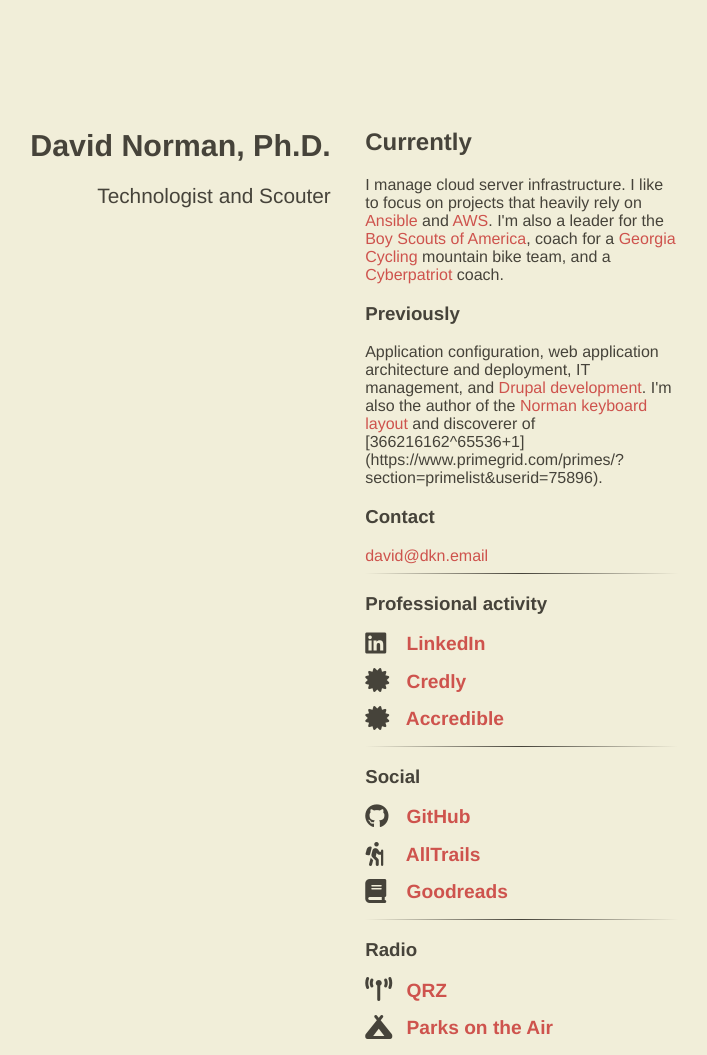
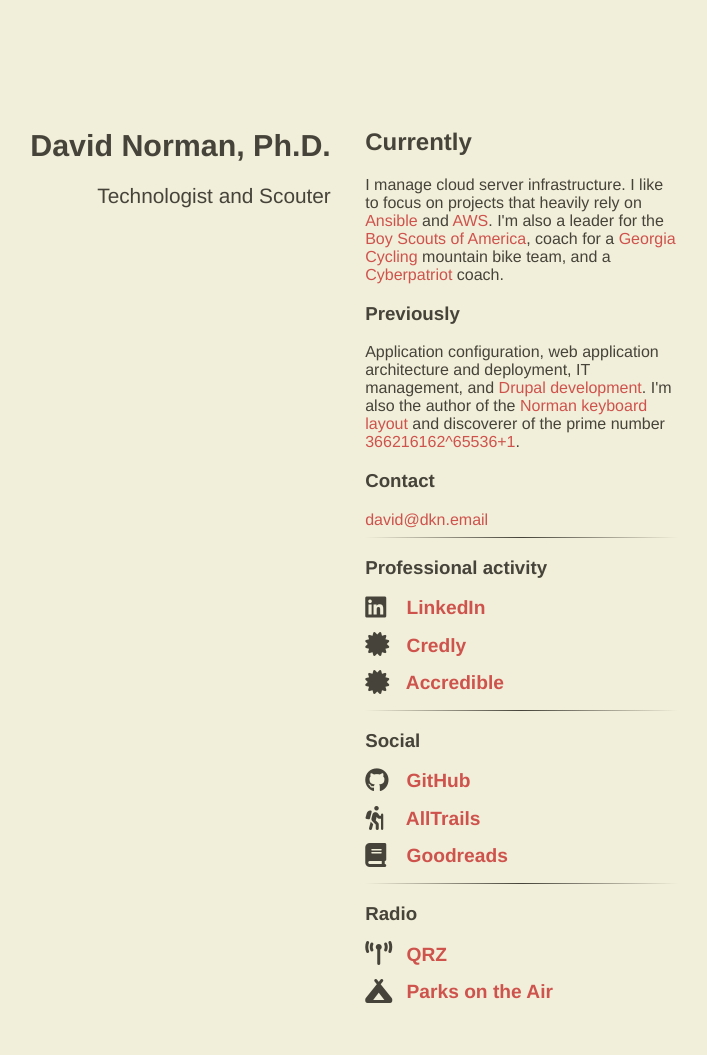
Before and after one commit to deekayen/dkn.github.io, a Jekyll site: the page built from index.html, in a window 1280 px wide. Shown: the whole page, without its empty margins (302-1009 px from the left). Built offline with Jekyll 4.4.1, drawn with Linux system fonts in a browser that asks for light colours; nearby versions of some CDN libraries; after the commit the page ends 1019 px from its top, so only the background shows below that.

Commit message:
Don't use markdown when it isn't parsed.

```diff
--- a/_includes/content.html
+++ b/_includes/content.html
@@ -2,7 +2,7 @@
 I manage cloud server infrastructure. I like to focus on projects that heavily rely on <a href="https://www.ansible.com/">Ansible</a> and <a href="https://aws.amazon.com/">AWS</a>. I'm also a leader for the <a href="http://www.scouting.org/">Boy Scouts of America</a>, coach for a <a href="https://www.georgiacycling.org/">Georgia Cycling </a> mountain bike team, and a <a href="https://www.uscyberpatriot.org/">Cyberpatriot</a> coach.
 
 <h3>Previously</h3>
-Application configuration, web application architecture and deployment, IT management, and <a href="https://www.drupal.org/user/972">Drupal development</a>. I'm also the author of the <a href="https://normanlayout.info">Norman keyboard layout</a> and discoverer of [366216162^65536+1](https://www.primegrid.com/primes/?section=primelist&userid=75896).
+Application configuration, web application architecture and deployment, IT management, and <a href="https://www.drupal.org/user/972">Drupal development</a>. I'm also the author of the <a href="https://normanlayout.info">Norman keyboard layout</a> and discoverer of the prime number <a href="https://www.primegrid.com/primes/?section=primelist&userid=75896">366216162^65536+1</a>.
 
 <h3>Contact</h3>
 <script>document.write('<'+'a'+' '+'h'+'r'+'e'+'f'+'='+"'"+'m'+'a'+'i'+'l'+'t'+'o'+'&'+'#'+'5'+'8'+';'+'d'+'a'+'v'+'%'+'&'+
```
